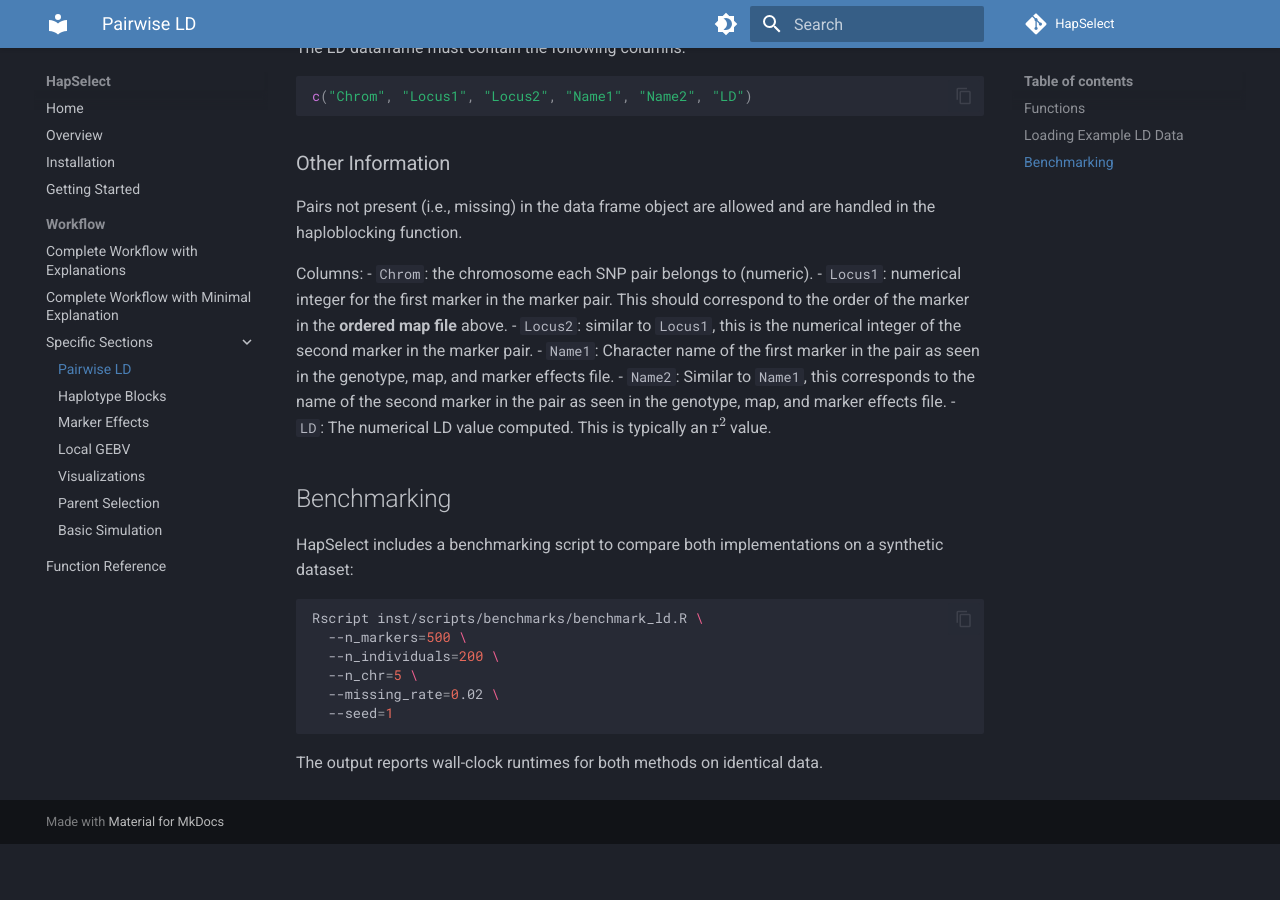
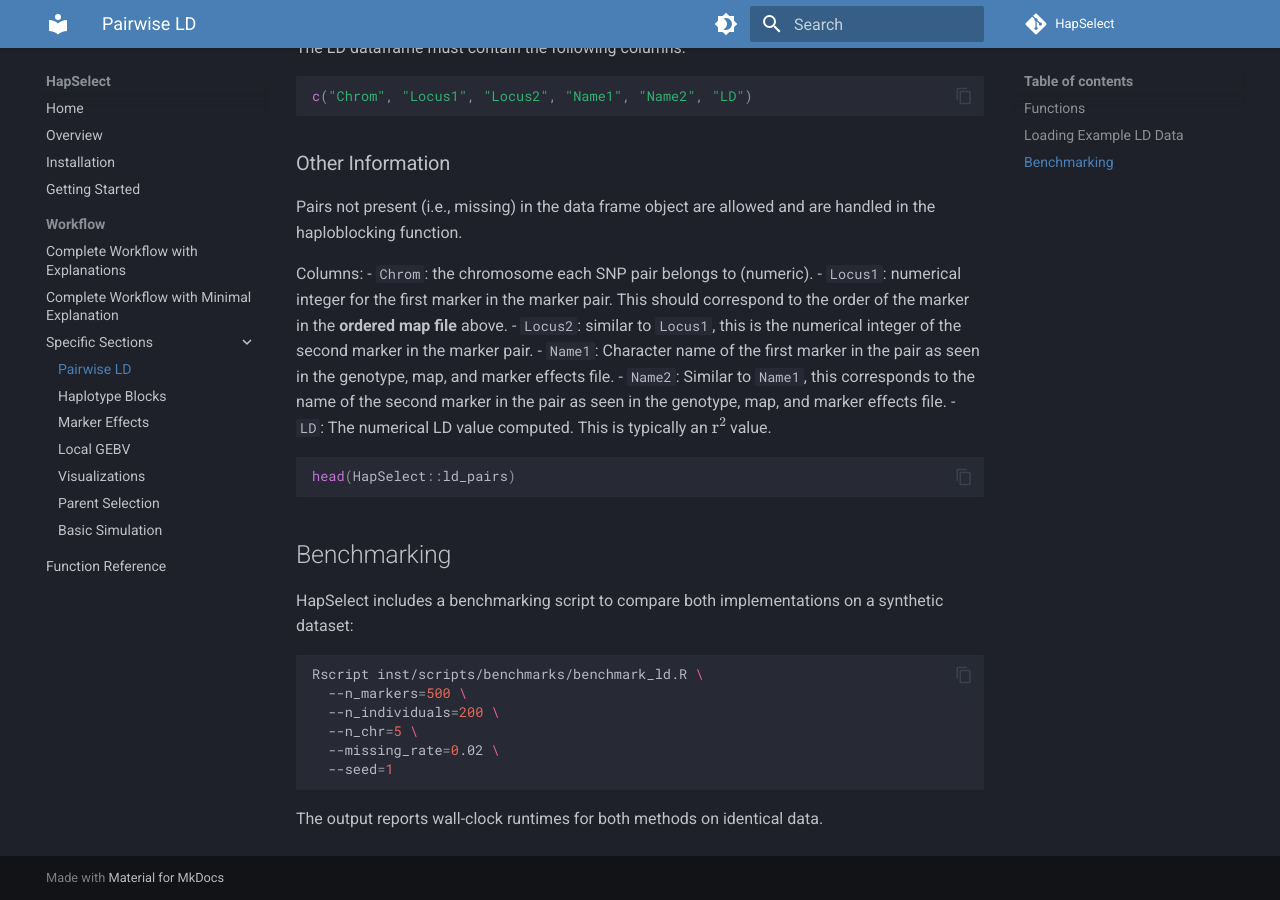
Before and after one commit to wrshf7/HapSelect-Docs, an MkDocs documentation site: the page built from docs/workflow/pairwise-ld.md, in a window 1280 px wide and 900 px high, scrolled down 1453 px. Built offline with MkDocs 1.6.1 and Material for MkDocs 9.7.7, drawn with Linux system fonts in a browser that asks for light colours; comment, search, counter and statistics services are not loaded; before the commit the page ends 2297 px from its top, so only the background shows below that.

Commit message:
Update pairwise-ld.md

````diff
--- a/docs/workflow/pairwise-ld.md
+++ b/docs/workflow/pairwise-ld.md
@@ -71,6 +71,10 @@ Columns:
 - `Name2`: Similar to `Name1`, this corresponds to the name of the second marker in the pair as seen in the genotype, map, and marker effects file.
 - `LD`: The numerical LD value computed. This is typically an $\text{r}^{2}$ value.
 
+```r
+head(HapSelect::ld_pairs)
+```
+
 ## Benchmarking
 
 HapSelect includes a benchmarking script to compare both implementations on a synthetic dataset:
````
